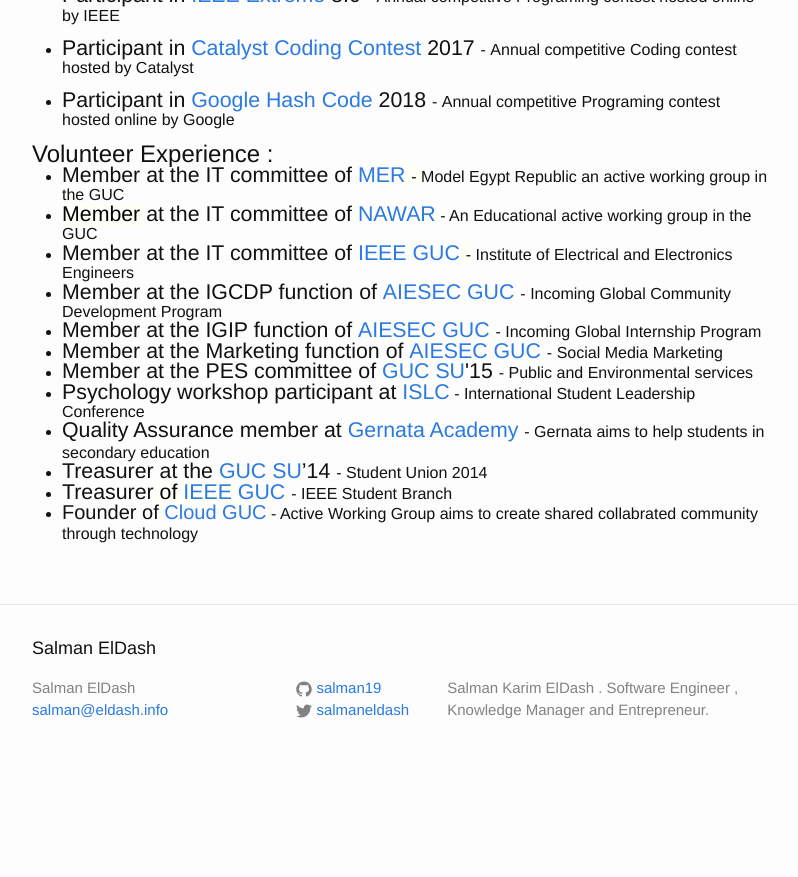
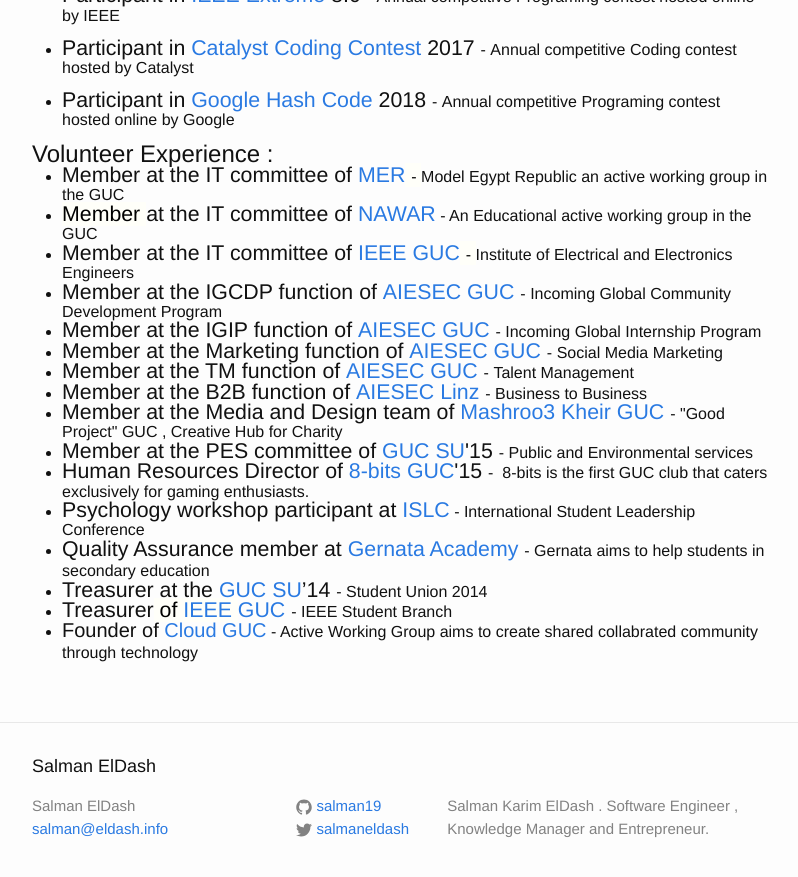
Before and after one commit to salman19/salman19.github.io, a Jekyll site: the page built from resume.md, in a window 1280 px wide and 900 px high, scrolled down 1747 px. Shown: the top 877 px of the window, without its empty margins (238-1036 px from the left). Built offline with Jekyll 4.4.1, drawn with Linux system fonts in a browser that asks for light colours; some web fonts are replaced; before the commit the page ends 2529 px from its top, so only the background shows below that.

Commit message:
updated volunteer exper

```diff
--- a/resume.md
+++ b/resume.md
@@ -155,7 +155,11 @@
     <li style="margin-bottom: 0in; line-height: 18.3999996185303px;"><font style="font-size: 16pt;">Member at the IGCDP function of&nbsp;<a href="https://www.facebook.com/AIESECGUC?fref=ts">AIESEC GUC</a>&nbsp;<span style="font-size: 16px;">-&nbsp;</span></font><span style="font-size: 16px;">Incoming Global Community Development Program</span></li>
     <li style="margin-bottom: 0in; line-height: 18.3999996185303px;"><font style="font-size: 16pt;">Member at the IGIP function of&nbsp;</font><a href="http://www.aiesecguc.com/"><font style="font-size: 16pt;">AIESEC GUC</font></a><font style="font-size: 16pt;">&nbsp;<span style="font-size: 16px;">-&nbsp;</span></font><span style="font-size: 16px;">Incoming Global Internship Program</span></li>
     <li style="margin-bottom: 0in; line-height: 18.3999996185303px;"><font style="font-size: 16pt;">Member at the Marketing function of&nbsp;</font><a href="http://www.aiesecguc.com/"><font style="font-size: 16pt;">AIESEC GUC</font></a><font style="font-size: 16pt;">&nbsp;<span style="font-size: 16px;">-&nbsp;</span></font><span style="font-size: 16px;">Social Media Marketing</span></li>
+    <li style="margin-bottom: 0in; line-height: 18.3999996185303px;"><font style="font-size: 16pt;">Member at the TM function of&nbsp;</font><a href="http://www.aiesecguc.com/"><font style="font-size: 16pt;">AIESEC GUC</font></a><font style="font-size: 16pt;">&nbsp;<span style="font-size: 16px;">-&nbsp;</span></font><span style="font-size: 16px;">Talent Management</span></li>
+    <li style="margin-bottom: 0in; line-height: 18.3999996185303px;"><font style="font-size: 16pt;">Member at the B2B function of&nbsp;</font><a href="http://aiesec.at/about-aiesec/local-offices/linz/"><font style="font-size: 16pt;">AIESEC Linz</font></a><font style="font-size: 16pt;">&nbsp;<span style="font-size: 16px;">-&nbsp;</span></font><span style="font-size: 16px;">Business to Business</span></li>
+    <li style="margin-bottom: 0in; line-height: 18.3999996185303px;"><font style="font-size: 16pt;">Member at the Media and Design team of&nbsp;</font><a href="https://www.facebook.com/Mashroo3.Kheir/"><font style="font-size: 16pt;">Mashroo3 Kheir GUC</font></a><font style="font-size: 16pt;">&nbsp;<span style="font-size: 16px;">-&nbsp;</span></font><span style="font-size: 16px;">"Good Project" GUC , Creative Hub for Charity</span></li>
     <li style="margin-bottom: 0in; line-height: 18.3999996185303px;"><font style="font-size: 16pt;">Member at the PES committee of&nbsp;</font><font style="font-size: 16pt;"><a href="https://www.facebook.com/gucsu">GUC SU</a>'15</font><font style="font-size: 16pt;">&nbsp;<span style="font-size: 16px;">-&nbsp;</span></font><span style="font-size: 16px;">Public and Environmental services</span></li>
+    <li style="margin-bottom: 0in; line-height: 18.3999996185303px;"><font style="font-size: 16pt;">Human Resources Director of&nbsp;</font><font style="font-size: 16pt;"><a href="https://www.facebook.com/GUC8bits/">8-bits GUC</a>'15</font><font style="font-size: 16pt;">&nbsp;<span style="font-size: 16px;">-&nbsp;</span></font><span style="font-size: 16px;"> 8-bits is the first GUC club that caters exclusively for gaming enthusiasts.</span></li>
     <li style="margin-bottom: 0in; line-height: 18.3999996185303px;"><font style="font-size: 16pt;">Psychology workshop participant at&nbsp;</font><a href="http://www3.aucegypt.edu:8090/islc/about"><font style="font-size: 16pt;">ISLC</font></a>&nbsp;<span style="font-size: 16px;">- International Student Leadership Conference</span></li>
     <li style="margin-bottom: 0in; line-height: 18.3999996185303px;"><font style="font-size: 16pt;">Quality Assurance member at&nbsp;<a href="https://www.youtube.com/channel/UCyxr7rYpq0r4dkUG520zYwg">Gernata Academy</a>&nbsp;<span style="font-size: 16px;">- Gernata aims to help students in secondary education</span></font></li>
     <li style="margin-bottom: 0in; line-height: 18.3999996185303px;"><font style="font-size: 16pt;">Treasurer at the&nbsp;<a href="https://www.facebook.com/gucsu">GUC SU</a>’14&nbsp;<span style="font-size: 16px;">-&nbsp;</span></font><span style="font-size: 16px;">Student Union 2014</span></li>
```
